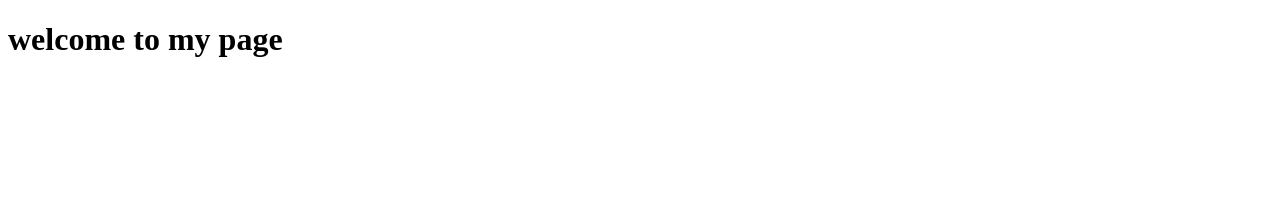
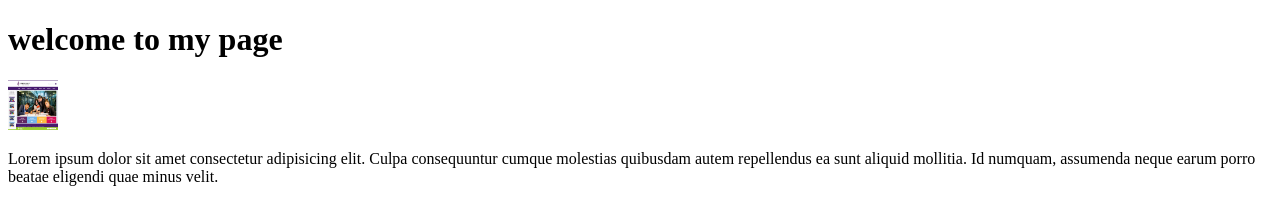
Before and after one commit to Salemomeni/E-HealthProject, a plain HTML site: page index.html in a window 1280 px wide. Drawn offline with Linux system fonts and the light colour scheme.

Commit message:
just added images

```diff
--- a/index.html
+++ b/index.html
@@ -8,5 +8,7 @@
     </head>
     <body>
         <h1> welcome to my page</h1>
+        <img src="images/pre-designed-school-website-professional-template-1024x744.png" alt="school" width="50px" height="50px">
+        <p>Lorem ipsum dolor sit amet consectetur adipisicing elit. Culpa consequuntur cumque molestias quibusdam autem repellendus ea sunt aliquid mollitia. Id numquam, assumenda neque earum porro beatae eligendi quae minus velit.</p>
     </body>
 </html>
```
Also changed, not shown: images/about-bg.jpg (added), images/appointment-image.jpg (added), images/author-image.jpg (added), images/news-image.jpg (added), images/news-image1.jpg (added), images/news-image2.jpg (added), images/news-image3.jpg (added), images/pre-designed-school-website-professional-template-1024x744.png (added), images/slider1.jpg (added), images/slider2.jpg (added), images/slider3.jpg (added), images/team-image1.jpg (added), images/team-image2.jpg (added), images/team-image3.jpg (added).
